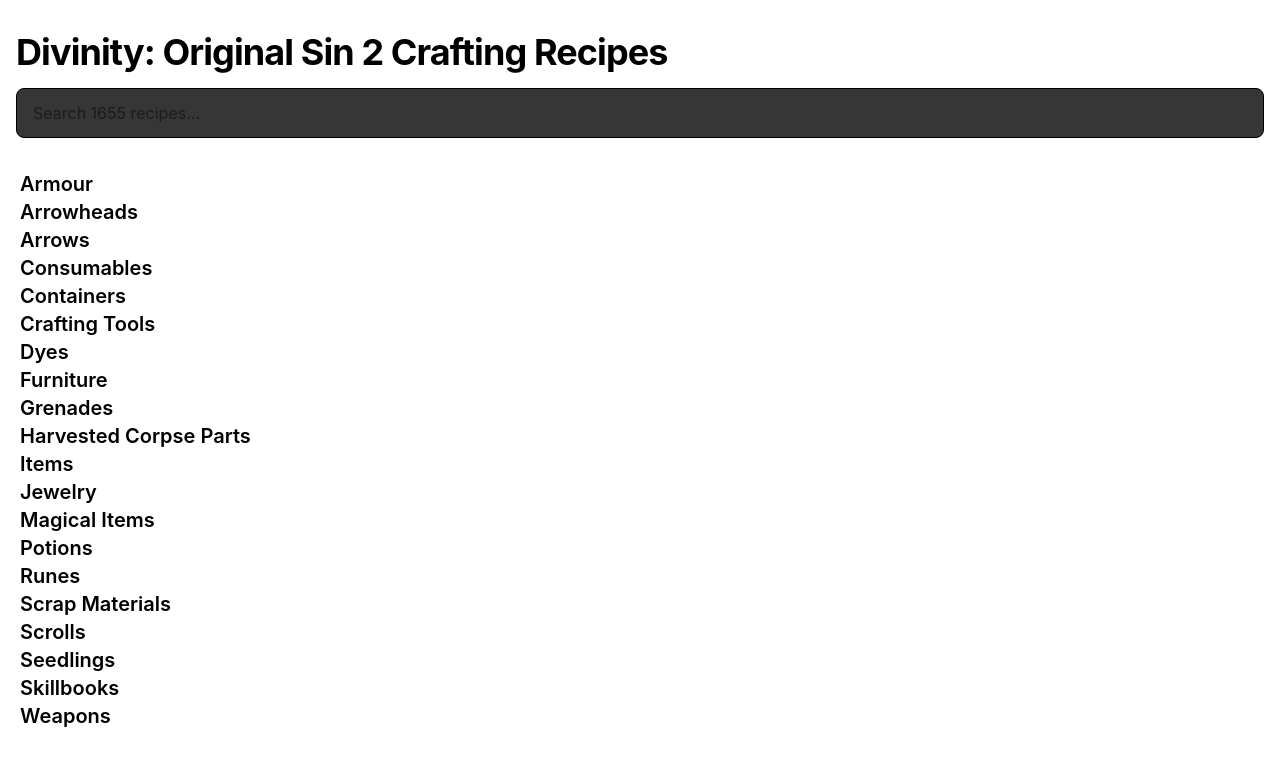
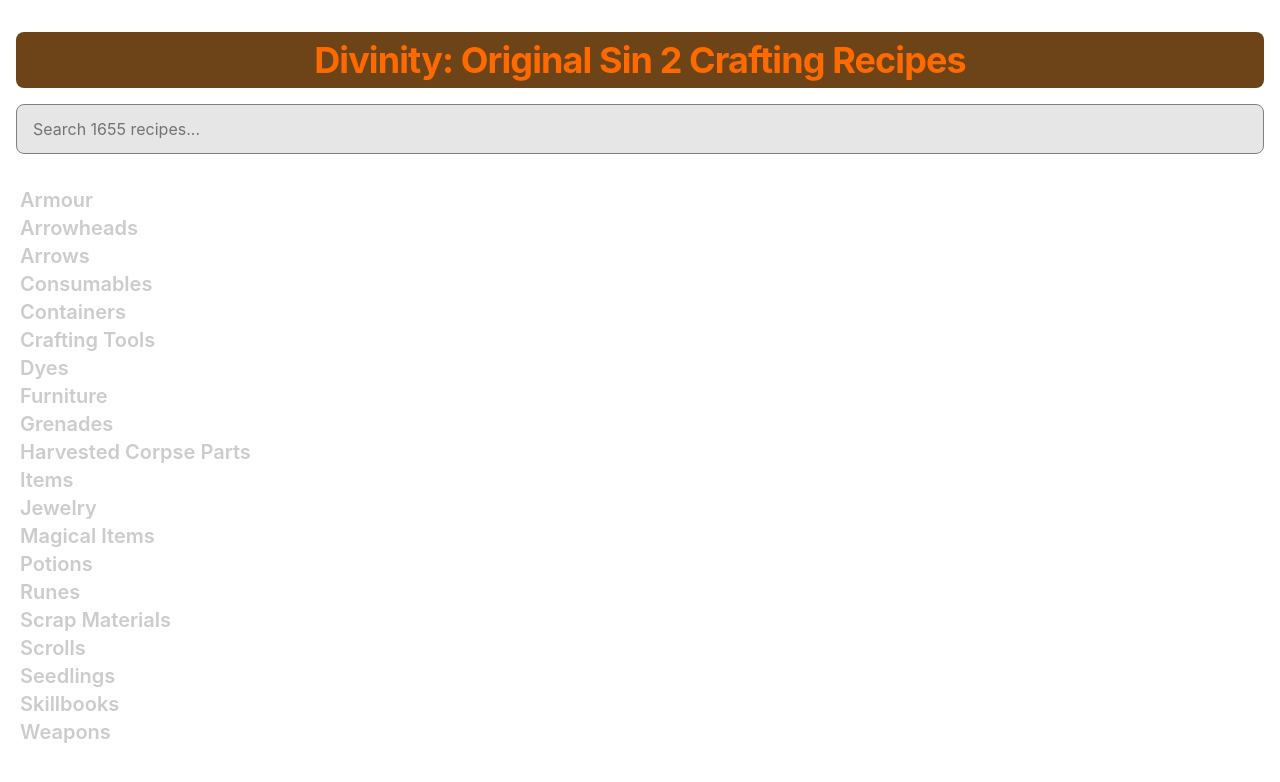
Before and after one commit to sbs-henrywrightson/web-react-dos2-recipe-search, a React (Vite) app: page / in a window 1280 px wide. Shown: the top 782 px of the page. Built offline with nearby package versions, Linux system fonts and the light colour scheme.

Commit message:
Fix colours for dark and light mode

```diff
--- a/src/components/ingredients-list/ingredients-list.tsx
+++ b/src/components/ingredients-list/ingredients-list.tsx
@@ -15,7 +15,7 @@
           key={`${recipe.id}tool`}
           onPillClick={onPillClick}
           value={recipe.tool}
-          className='bg-button-tool-background border-button-tool-border hover:bg-button-tool-hover'
+          className='bg-button-tool-background text-button-tool-foreground border-button-tool-border hover:bg-button-tool-hover'
           highlight={recipe.tool.toLowerCase().includes(query)}
         ></Pill>
       )}
--- a/src/components/recipe-card/recipe-card.tsx
+++ b/src/components/recipe-card/recipe-card.tsx
@@ -9,7 +9,7 @@
 
 export default function RecipeCard({ recipe, query, onIngredientClick }: RecipeCardProps) {
   return (
-    <div className='rounded-md border border-gray-500 bg-surface p-1.5 hover:shadow-md transition'>
+    <div className='rounded-md border border-[hsl(0,0%,70%)] dark:border-[hsl(116,50%,15%)] bg-surface p-1.5 hover:shadow-md transition'>
       <div className='flex items-center justify-between'>
         <AppButton
           buttonType='plain'
--- a/src/pages/app.tsx
+++ b/src/pages/app.tsx
@@ -1,10 +1,12 @@
 import { SearchPage } from '@pages';
-import { Route, Routes } from 'react-router-dom';
+import { Navigate, Route, Routes } from 'react-router-dom';
 
 export default function App() {
   return (
     <Routes>
       <Route path='/' element={<SearchPage />} />
+
+      <Route path='*' element={<Navigate to='/' replace />} />
     </Routes>
   );
 }
--- a/src/pages/search/search.tsx
+++ b/src/pages/search/search.tsx
@@ -101,7 +101,9 @@
   return (
     <main className='mx-auto max-w-7xl px-4 py-8'>
       <header className='mb-8'>
-        <h1 className='mb-4 text-3xl font-bold'>Divinity: Original Sin 2 Crafting Recipes</h1>
+        <h1 className='mb-4 text-center rounded-lg p-2 bg-[hsl(31,65%,26%)] dark:bg-[hsl(28,100%,10%)] text-[hsl(25,100%,50%)] dark:text-amber-700'>
+          Divinity: Original Sin 2 Crafting Recipes
+        </h1>
 
         <input
           id='search'
@@ -109,7 +111,7 @@
           value={query}
           onChange={(e) => setQuery(e.target.value.toLowerCase())}
           placeholder={`Search ${recipes.length} recipes...`}
-          className='w-full rounded-lg border bg-form-field-background px-4 py-3'
+          className='w-full rounded-lg border bg-form-field-background border-form-field-border px-4 py-3'
         />
       </header>
 
@@ -119,7 +121,14 @@
           const collapsed = collapsedGroups[group.type] ?? !hasRecipes;
 
           return (
-            <section key={group.type} className={hasRecipes ? 'my-6 rounded-lg border bg-recipe-type-background' : ''}>
+            <section
+              key={group.type}
+              className={
+                hasRecipes
+                  ? 'my-6 rounded-lg border border-[hsl(0,0%,60%)] dark:border-[hsl(116,50%,20%)] bg-recipe-type-background'
+                  : ''
+              }
+            >
               <div
                 className={[
                   hasRecipes
@@ -131,7 +140,7 @@
               >
                 <AppButton
                   buttonType='plain'
-                  className='text-xl font-semibold px-1 rounded hover:bg-recipe-type-hover'
+                  className={`text-xl font-semibold ${!hasRecipes ? 'text-recipe-type-muted' : ''} px-1 rounded hover:bg-recipe-type-hover`}
                   onClick={(e: React.MouseEvent) => handleGroupClick(e, group.type)}
                 >
                   {group.type}
--- a/src/styles/button/button.css
+++ b/src/styles/button/button.css
@@ -4,7 +4,7 @@
   display: inline-grid;
   font-weight: 600;
   text-align: center;
-  font-size: theme(--font-size-lg);
+  font-size: theme(--button-font-size);
   line-height: 1;
   align-items: center;
   justify-content: center;
--- a/src/styles/index.css
+++ b/src/styles/index.css
@@ -26,6 +26,7 @@
   --color-button-plain-active: var(--color-button-plain-active);
 
   --color-button-tool-background: var(--color-button-tool-background);
+  --color-button-tool-foreground: var(--color-button-tool-foreground);
   --color-button-tool-border: var(--color-button-tool-border);
   --color-button-tool-hover: var(--color-button-tool-hover);
 
@@ -38,7 +39,7 @@
   --color-recipe-type-hover: var(--color-recipe-type-hover);
   --color-recipe-type-muted: var(--color-recipe-type-muted);
 
-  --font-size-lg: var(--font-size-lg);
+  --button-font-size: var(--button-font-size);
 }
 
 :root {
@@ -47,41 +48,38 @@
 
   --color-button-disabled: hsl(0, 0%, 45%);
 
-  /* FILLED BUTTON */
-  --color-button-filled-background: hsl(34, 78%, 20%);
+  --color-button-filled-background: hsl(34, 62%, 50%);
+  --color-button-filled-foreground: hsl(0, 0%, 0%);
   --color-button-filled-border: hsl(34, 78%, 20%);
-  --color-button-filled-foreground: hsl(0, 0%, 100%);
-  --color-button-filled-hover: hsl(0, 0%, 39%);
+  --color-button-filled-hover: hsl(34, 62%, 30%);
   --color-button-filled-active: hsl(0, 0%, 29%);
 
-  /* OUTLINE BUTTON */
-  --color-button-outline-background: hsl(34, 78%, 20%);
+  --color-button-outline-background: hsl(34, 78%, 0%);
   --color-button-outline-foreground: hsl(0, 0%, 100%);
   --color-button-outline-border: hsl(0, 0%, 0%);
   --color-button-outline-hover: hsl(0, 0%, 39%);
   --color-button-outline-active: hsl(0, 0%, 29%);
 
-  /* PLAIN BUTTON */
   --color-button-plain-foreground: hsl(0, 0%, 0%);
-  --color-button-plain-hover: hsl(0, 0%, 39%);
+  --color-button-plain-hover: hsl(0, 0%, 80%);
   --color-button-plain-active: hsl(0, 0%, 29%);
 
-  /* TOOL BUTTON */
-  --color-button-tool-background: hsl(34, 62%, 30%);
-  --color-button-tool-border: hsl(34, 78%, 20%);
-  --color-button-tool-hover: hsl(34, 91%, 39%);
+  --color-button-tool-background: hsl(242, 100%, 20%);
+  --color-button-tool-foreground: hsl(0, 0%, 100%);
+  --color-button-tool-border: hsl(242, 100%, 50%);
+  --color-button-tool-hover: hsl(242, 100%, 40%);
   --color-button-tool-active: hsl(0, 0%, 29%);
 
-  --color-form-field-background: hsl(0, 0%, 21%);
+  --color-form-field-background: hsl(0, 0%, 90%);
   --color-form-field-text-disabled: hsl(0, 0%, 65%);
-  --color-form-field-border: hsl(0, 0%, 84%);
+  --color-form-field-border: hsl(0, 0%, 50%);
 
-  --color-recipe-type-background: hsl(0, 0%, 91%);
-  --color-recipe-type: hsl(104, 100%, 38%);
-  --color-recipe-type-hover: hsl(116, 100%, 10%);
-  --color-recipe-type-muted: hsl(0, 0%, 78%);
+  --color-recipe-type-background: hsl(120, 33%, 92%);
+  --color-recipe-type: hsl(0, 0%, 0%);
+  --color-recipe-type-hover: hsl(0, 0%, 65%);
+  --color-recipe-type-muted: hsl(0, 0%, 80%);
 
-  --font-size-lg: 12pt;
+  --button-font-size: 12pt;
 }
 
 @media (prefers-color-scheme: dark) {
@@ -89,27 +87,40 @@
     --color-background: hsl(0, 0%, 2%);
     --color-foreground: hsl(0, 0%, 100%);
 
+    --color-button-disabled: hsl(0, 0%, 45%);
+
     --color-button-filled-background: hsl(34, 62%, 20%);
+    --color-button-filled-foreground: hsl(0, 0%, 100%);
     --color-button-filled-border: hsl(34, 62%, 50%);
     --color-button-filled-hover: hsl(34, 62%, 40%);
     --color-button-filled-active: hsl(0, 0%, 29%);
+
+    --color-button-outline-background: hsl(34, 78%, 20%);
+    --color-button-outline-foreground: hsl(0, 0%, 100%);
+    --color-button-outline-border: hsl(0, 0%, 100%);
+    --color-button-outline-hover: hsl(0, 0%, 39%);
+    --color-button-outline-active: hsl(0, 0%, 29%);
 
     --color-button-plain-foreground: hsl(0, 0%, 100%);
     --color-button-plain-hover: hsl(0, 0%, 25%);
     --color-button-plain-active: hsl(0, 0%, 90%);
 
     --color-button-tool-background: hsl(242, 100%, 20%);
+    --color-button-tool-foreground: hsl(0, 0%, 100%);
     --color-button-tool-border: hsl(242, 100%, 50%);
     --color-button-tool-hover: hsl(242, 100%, 40%);
+    --color-button-tool-active: hsl(0, 0%, 29%);
+
+    --color-form-field-background: hsl(0, 0%, 0%);
+    --color-form-field-text-disabled: hsl(0, 0%, 65%);
+    --color-form-field-border: hsl(0, 0%, 20%);
 
     --color-recipe-type-background: hsl(116, 100%, 3%);
     --color-recipe-type: hsl(105, 100%, 34%);
     --color-recipe-type-hover: hsl(116, 100%, 10%);
     --color-recipe-type-muted: hsl(0, 0%, 30%);
 
-    --color-form-field-background: hsl(0, 0%, 0%);
-
-    --color-button-outline-border: hsl(0, 0%, 100%);
+    --test: hsl(33, 71%, 22%);
   }
 }
 
```
